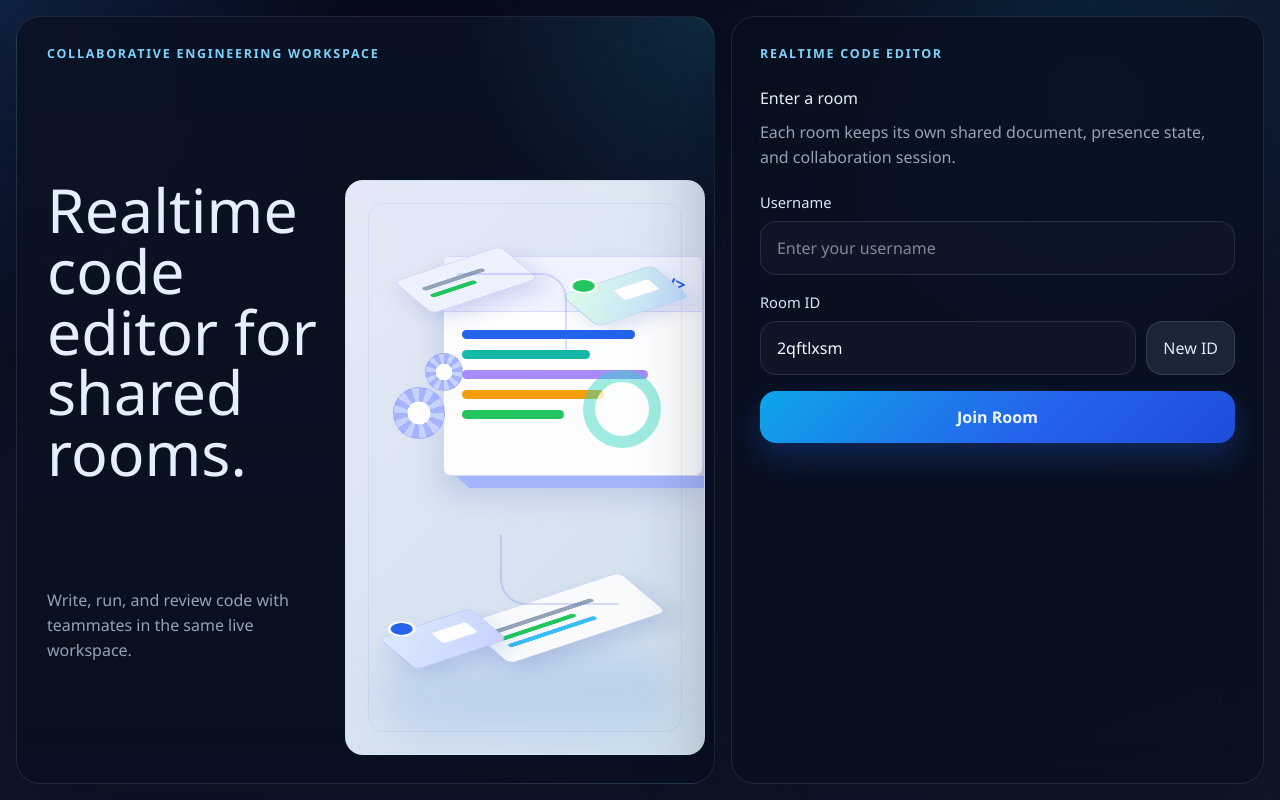
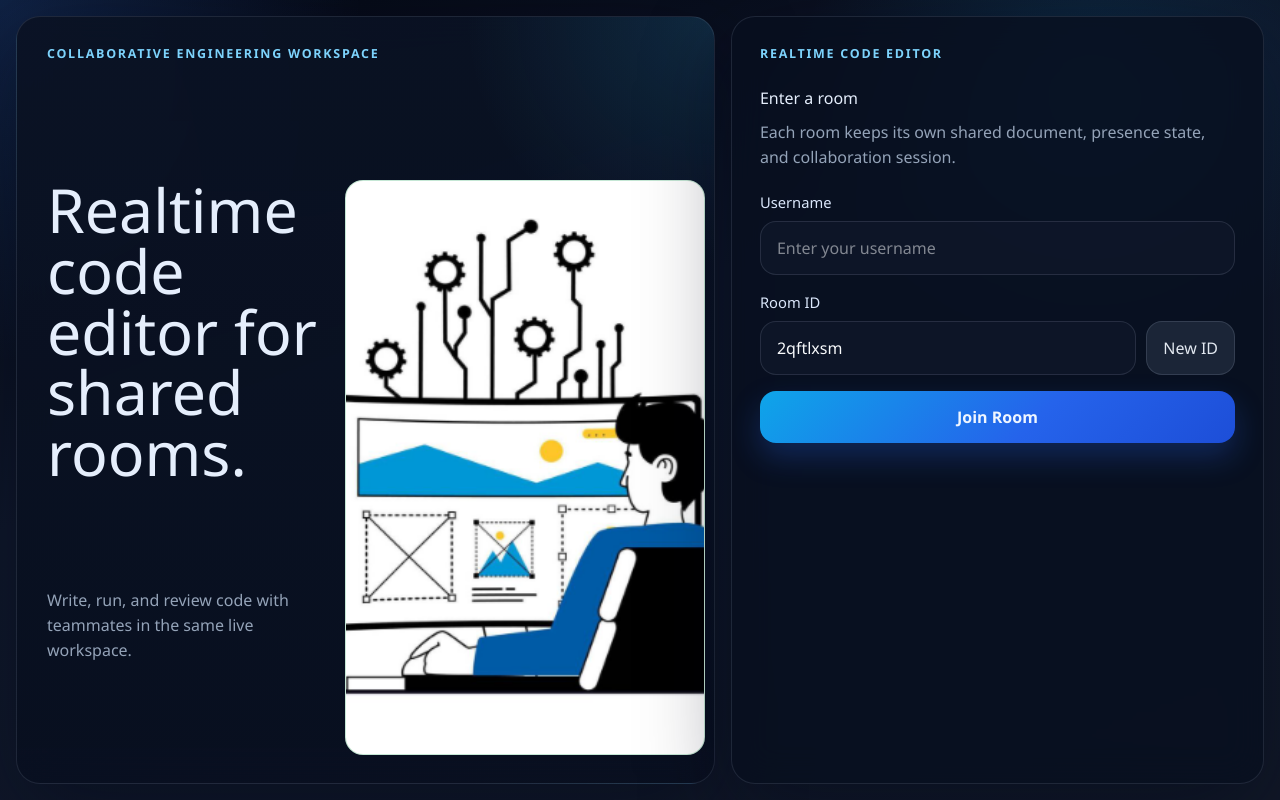
Before and after one commit to yash-flix/CodeEdit, a React app in the folder frontend/RT-CODE/: page / in a window 1280 px wide. Built offline with nearby package versions, Linux system fonts and the light colour scheme; the HTML template or start-up script is replaced by a standard one.

Commit message:
image changes

```diff
--- a/frontend/RT-CODE/src/app/App.css
+++ b/frontend/RT-CODE/src/app/App.css
@@ -134,298 +134,24 @@ body {
   max-width: 48ch;
 }
 
-.iso-scene {
+.join-hero-visual {
   grid-area: visual;
-  position: relative;
   min-height: 0;
   height: 100%;
   border-radius: 18px;
-  background:
-    linear-gradient(135deg, rgba(238, 242, 255, 0.96), rgba(224, 242, 254, 0.92)),
-    radial-gradient(circle at 80% 16%, rgba(34, 197, 94, 0.18), transparent 26%);
+  overflow: hidden;
   border: 1px solid rgba(186, 230, 253, 0.22);
-  overflow: hidden;
-  transform-style: preserve-3d;
+  background: #c8e6c9;
+  display: flex;
+  align-items: center;
+  justify-content: center;
 }
 
-.iso-scene::before {
-  content: "";
-  position: absolute;
-  inset: auto 10% 22px 10%;
-  height: 82px;
-  border-radius: 999px;
-  background: rgba(37, 99, 235, 0.12);
-  filter: blur(18px);
-}
-
-.iso-scene::after {
-  content: "";
-  position: absolute;
-  inset: 22px;
-  border: 1px solid rgba(59, 130, 246, 0.1);
-  border-radius: 16px;
-  pointer-events: none;
-}
-
-.iso-window {
-  position: absolute;
-  border: 1px solid rgba(99, 102, 241, 0.24);
-  background: rgba(255, 255, 255, 0.92);
-  box-shadow: 0 18px 30px rgba(30, 64, 175, 0.16);
-  color: #1e293b;
-}
-
-.iso-window-main {
-  left: 27%;
-  top: 13%;
-  width: 260px;
-  height: 220px;
-  border-radius: 8px;
-  transform: skewY(0deg);
-}
-
-.iso-window-main::before {
-  content: "";
-  position: absolute;
-  inset: 12px -13px -12px auto;
-  width: 12px;
-  background: #c7d2fe;
-  transform: skewY(42deg);
-  transform-origin: left top;
-}
-
-.iso-window-main::after {
-  content: "";
-  position: absolute;
-  inset: auto -13px -13px 12px;
-  height: 12px;
-  background: #a5b4fc;
-  transform: skewX(48deg);
-  transform-origin: left top;
-}
-
-.iso-window-head {
-  display: flex;
-  align-items: center;
-  gap: 7px;
-  padding: 14px 16px;
-  border-bottom: 1px solid rgba(99, 102, 241, 0.16);
-  background: rgba(238, 242, 255, 0.86);
-}
-
-.iso-window-head b {
-  margin-left: auto;
-  color: #2563eb;
-  font-size: 1.1rem;
-}
-
-.iso-dot {
-  width: 8px;
-  height: 8px;
-  border-radius: 999px;
-  background: #38bdf8;
-}
-
-.iso-dot:nth-child(2) {
-  background: #f59e0b;
-}
-
-.iso-dot:nth-child(3) {
-  background: #22c55e;
-}
-
-.iso-code {
-  display: grid;
-  gap: 11px;
-  padding: 18px;
-}
-
-.iso-code i {
+.join-hero-visual img {
+  width: 100%;
+  height: 100%;
+  object-fit: cover;
   display: block;
-  height: 9px;
-  border-radius: 999px;
-  background: #38bdf8;
-}
-
-.iso-code i:nth-child(1) {
-  width: 78%;
-  background: #2563eb;
-}
-
-.iso-code i:nth-child(2) {
-  width: 58%;
-  background: #14b8a6;
-}
-
-.iso-code i:nth-child(3) {
-  width: 84%;
-  background: #a78bfa;
-}
-
-.iso-code i:nth-child(4) {
-  width: 64%;
-  background: #f59e0b;
-}
-
-.iso-code i:nth-child(5) {
-  width: 46%;
-  background: #22c55e;
-}
-
-.iso-window-terminal,
-.iso-window-chat {
-  display: grid;
-  align-content: center;
-  gap: 8px;
-  padding: 16px;
-  border-radius: 8px;
-}
-
-.iso-window-terminal {
-  right: 13%;
-  bottom: 16%;
-  width: 185px;
-  height: 88px;
-  transform: rotateX(58deg) rotateZ(-32deg);
-  background: #f8fafc;
-}
-
-.iso-window-chat {
-  left: 16%;
-  top: 11%;
-  width: 126px;
-  height: 72px;
-  transform: rotateX(58deg) rotateZ(-32deg);
-  background: #eef2ff;
-}
-
-.iso-window-terminal span,
-.iso-window-chat span {
-  display: block;
-  height: 7px;
-  border-radius: 999px;
-  background: #94a3b8;
-}
-
-.iso-window-terminal span:nth-child(1),
-.iso-window-chat span:nth-child(1) {
-  width: 78%;
-}
-
-.iso-window-terminal span:nth-child(2),
-.iso-window-chat span:nth-child(2) {
-  width: 58%;
-  background: #22c55e;
-}
-
-.iso-window-terminal span:nth-child(3) {
-  width: 68%;
-  background: #38bdf8;
-}
-
-.iso-desk {
-  position: absolute;
-  width: 108px;
-  height: 70px;
-  border-radius: 8px;
-  background: linear-gradient(135deg, #dbeafe, #c7d2fe);
-  border: 1px solid rgba(99, 102, 241, 0.2);
-  transform: rotateX(58deg) rotateZ(-32deg);
-  box-shadow: 0 16px 26px rgba(30, 64, 175, 0.13);
-}
-
-.iso-desk span {
-  position: absolute;
-  left: 14px;
-  top: -18px;
-  width: 28px;
-  height: 28px;
-  border-radius: 999px;
-  background: #2563eb;
-  border: 3px solid #ffffff;
-}
-
-.iso-desk b {
-  position: absolute;
-  right: 16px;
-  top: 18px;
-  width: 42px;
-  height: 24px;
-  border-radius: 4px;
-  background: #ffffff;
-  border: 1px solid rgba(99, 102, 241, 0.18);
-}
-
-.iso-desk-one {
-  left: 12%;
-  bottom: 14%;
-}
-
-.iso-desk-two {
-  right: 7%;
-  top: 14%;
-  background: linear-gradient(135deg, #dcfce7, #bfdbfe);
-}
-
-.iso-desk-two span {
-  background: #22c55e;
-}
-
-.iso-ring {
-  position: absolute;
-  right: 12%;
-  top: 33%;
-  width: 78px;
-  height: 78px;
-  border-radius: 999px;
-  border: 12px solid rgba(45, 212, 191, 0.45);
-  box-shadow: inset 0 0 0 8px rgba(255, 255, 255, 0.75);
-}
-
-.iso-gear {
-  position: absolute;
-  width: 52px;
-  height: 52px;
-  border-radius: 999px;
-  background:
-    radial-gradient(circle, #ffffff 0 32%, transparent 33%),
-    repeating-conic-gradient(#a5b4fc 0 18deg, #c7d2fe 18deg 36deg);
-  border: 1px solid rgba(99, 102, 241, 0.18);
-}
-
-.iso-gear-one {
-  left: 13%;
-  top: 36%;
-}
-
-.iso-gear-two {
-  left: 22%;
-  top: 30%;
-  width: 38px;
-  height: 38px;
-}
-
-.iso-cable {
-  position: absolute;
-  border: 2px solid rgba(99, 102, 241, 0.22);
-  border-left: 0;
-  border-bottom: 0;
-  border-radius: 0 26px 0 0;
-}
-
-.iso-cable-one {
-  left: 31%;
-  top: 16%;
-  width: 110px;
-  height: 82px;
-}
-
-.iso-cable-two {
-  right: 24%;
-  bottom: 26%;
-  width: 118px;
-  height: 70px;
-  transform: rotate(180deg);
 }
 
 .join-form {
@@ -899,14 +625,9 @@ body {
     max-height: none;
   }
 
-  .iso-scene {
+  .join-hero-visual {
     min-height: 300px;
     height: auto;
-  }
-
-  .iso-window-main {
-    left: 30%;
-    top: 11%;
   }
 
   .editor-shell {
@@ -972,17 +693,8 @@ body {
     padding: 12px 14px;
   }
 
-  .iso-scene {
+  .join-hero-visual {
     min-height: 0;
-  }
-
-  .iso-window-main {
-    top: 9%;
-    height: 190px;
-  }
-
-  .iso-window-terminal {
-    bottom: 12%;
   }
 }
 
--- a/frontend/RT-CODE/src/pages/JoinPage.jsx
+++ b/frontend/RT-CODE/src/pages/JoinPage.jsx
@@ -61,44 +61,11 @@ function JoinPage() {
             Write, run, and review code with teammates in the same live workspace.
           </p>
 
-          <div className="iso-scene" aria-label="Isometric collaborative code editor preview">
-            <div className="iso-window iso-window-main">
-              <div className="iso-window-head">
-                <span className="iso-dot" />
-                <span className="iso-dot" />
-                <span className="iso-dot" />
-                <b>&lt;/&gt;</b>
-              </div>
-              <div className="iso-code">
-                <i />
-                <i />
-                <i />
-                <i />
-                <i />
-              </div>
-            </div>
-            <div className="iso-window iso-window-terminal">
-              <span />
-              <span />
-              <span />
-            </div>
-            <div className="iso-window iso-window-chat">
-              <span />
-              <span />
-            </div>
-            <div className="iso-desk iso-desk-one">
-              <span />
-              <b />
-            </div>
-            <div className="iso-desk iso-desk-two">
-              <span />
-              <b />
-            </div>
-            <div className="iso-ring" />
-            <div className="iso-gear iso-gear-one" />
-            <div className="iso-gear iso-gear-two" />
-            <div className="iso-cable iso-cable-one" />
-            <div className="iso-cable iso-cable-two" />
+          <div className="join-hero-visual">
+            <img
+              src="/iso.png"
+              alt="Isometric illustration of a team collaborating on code around a shared monitor"
+            />
           </div>
         </div>
 
```
Also changed, not shown: frontend/RT-CODE/public/iso.png (added).
